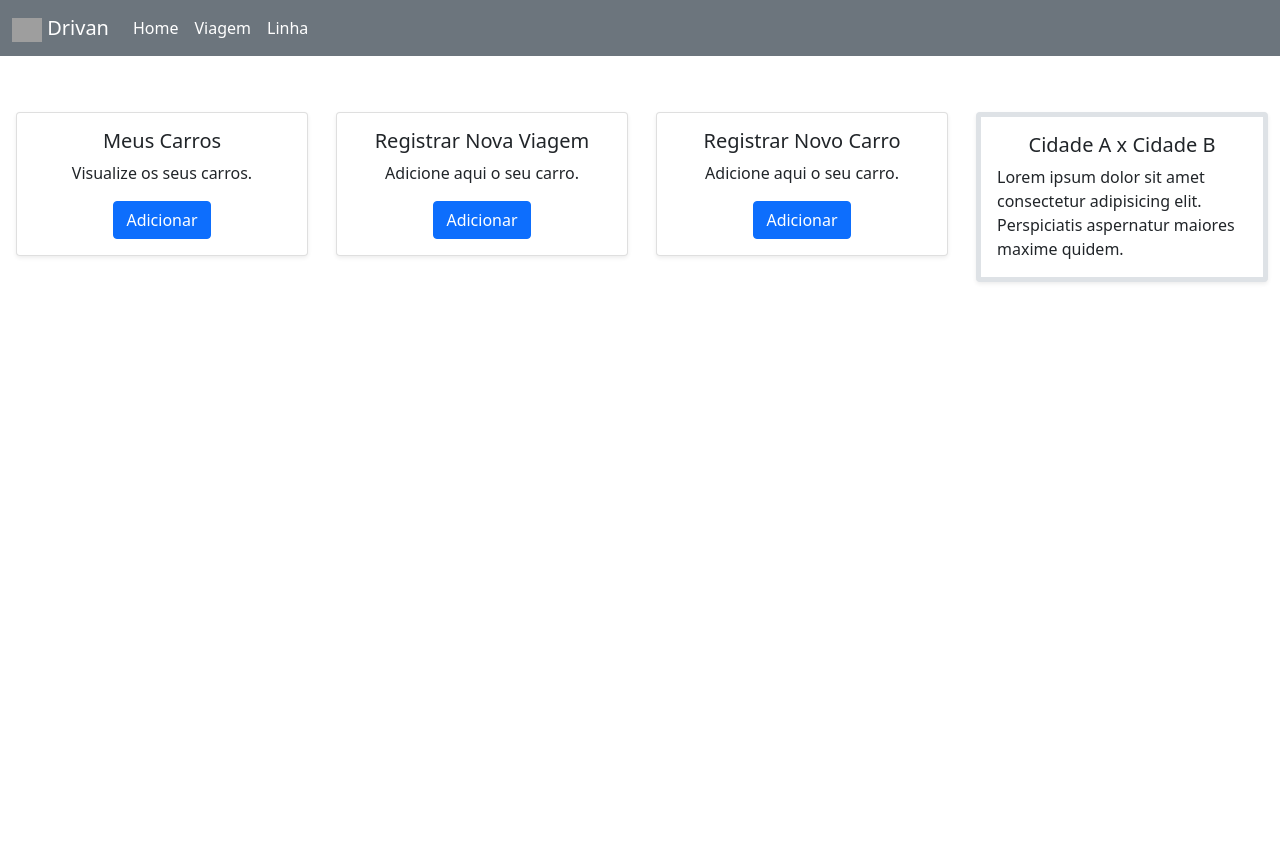
After one commit to thsmmil/Drivan, a PHP site: page /Home/indexMotorista.php in a window 1280 px wide. The commit adds this page. Run offline with PHP 8.4, Linux system fonts and the light colour scheme; grey boxes are pictures that could not be loaded.

Commit message:
Views/páginasMotorista-favicon

```diff
--- /dev/null
+++ b/Views/Home/indexMotorista.php
@@ -0,0 +1,70 @@
+<!DOCTYPE html>
+<html lang="en">
+
+<head>
+    <meta charset="UTF-8">
+    <meta http-equiv="X-UA-Compatible" content="IE=edge">
+    <meta name="viewport" content="width=device-width, initial-scale=1.0">
+    <title>Página Inicial - Drivan</title>
+    <!-- Latest compiled and minified CSS -->
+    <link href="https://cdn.jsdelivr.net/npm/bootstrap@5.1.3/dist/css/bootstrap.min.css" rel="stylesheet">
+    <!-- Latest compiled JavaScript -->
+    <script src="https://cdn.jsdelivr.net/npm/bootstrap@5.1.3/dist/js/bootstrap.bundle.min.js"></script>
+    <style>
+        .card {
+            border-radius: 1rem;
+        }
+    </style>
+</head>
+
+<body>
+    <?php include '../Shared/layoutHeader.php'; ?>
+    <section class="vh-100">
+        <div class="container-fluid">
+            <div class="d-flex flex-column justify-content-center">
+                <div class="d-flex flex-column mt-5">
+                    <div class="row">
+                        <div class="col">
+                            <div class="card my-2 ms-1 shadow-sm">
+                                <div class="card-body text-center">
+                                    <h5 class="card-title ">Meus Carros</h5>
+                                    <p class="card-text">Visualize os seus carros.</p>
+                                    <a href="../Car/index.php" class="btn btn-primary">Adicionar</a>
+                                </div>
+                            </div>
+                        </div>
+                        <div class="col">
+                            <div class="card my-2 ms-1 shadow-sm">
+                                <div class="card-body text-center">
+                                <h5 class="card-title ">Registrar Nova Viagem</h5>
+                                    <p class="card-text">Adicione aqui o seu carro.</p>
+                                    <a href="../Car/index.php" class="btn btn-primary">Adicionar</a>
+                                </div>
+                            </div>
+                        </div>
+                        <div class="col">
+                            <div class="card my-2 ms-1 shadow-sm">
+                                <div class="card-body text-center">
+                                <h5 class="card-title ">Registrar Novo Carro</h5>
+                                    <p class="card-text">Adicione aqui o seu carro.</p>
+                                    <a href="../Car/index.php" class="btn btn-primary">Adicionar</a>
+                                </div>
+                            </div>
+                        </div>
+                        <div class="col">
+                            <div class="card my-2 ms-1 border border-5 shadow-sm">
+                                <div class="card-body">
+                                    <h5 class="card-title text-center">Cidade A x Cidade B</h5>
+                                    <p class="card-text">Lorem ipsum dolor sit amet consectetur adipisicing elit. Perspiciatis aspernatur maiores maxime quidem.</p>
+                                </div>
+                            </div>
+                        </div>
+                    </div>
+                </div>
+            </div>
+        </div>
+    </section>
+
+</body>
+
+</html>
--- a/Views/Shared/layoutHeader.php
+++ b/Views/Shared/layoutHeader.php
@@ -10,6 +10,10 @@
     <link href="https://cdn.jsdelivr.net/npm/bootstrap@5.1.3/dist/css/bootstrap.min.css" rel="stylesheet">
     <!-- Latest compiled JavaScript -->
     <script src="https://cdn.jsdelivr.net/npm/bootstrap@5.1.3/dist/js/bootstrap.bundle.min.js"></script>
+    <link rel="apple-touch-icon" sizes="180x180" href="../../wwwroot/images/apple-touch-icon.png">
+    <link rel="icon" type="image/png" sizes="32x32" href="../../wwwroot/images/favicon-32x32.png">
+    <link rel="icon" type="image/png" sizes="16x16" href="../../wwwroot/images/favicon-16x16.png">
+    <link rel="manifest" href="../../wwwroot/images/site.webmanifest">
 </head>
 
 <body>
--- /dev/null
+++ b/wwwroot/js/car.js
@@ -0,0 +1,3 @@
+$(document).ready( function () {
+    $('#carTable').DataTable();
+} );
```
Also changed, not shown: Views/Car/index.php (added, +72 -0 lines), Views/Car/upsertCar.php (added, +62 -0 lines), wwwroot/images/android-chrome-192x192.png (added), wwwroot/images/android-chrome-512x512.png (added), wwwroot/images/apple-touch-icon.png (added), wwwroot/images/favicon-16x16.png (added), wwwroot/images/favicon-32x32.png (added), wwwroot/images/favicon.ico (added), wwwroot/images/site.webmanifest (added).
